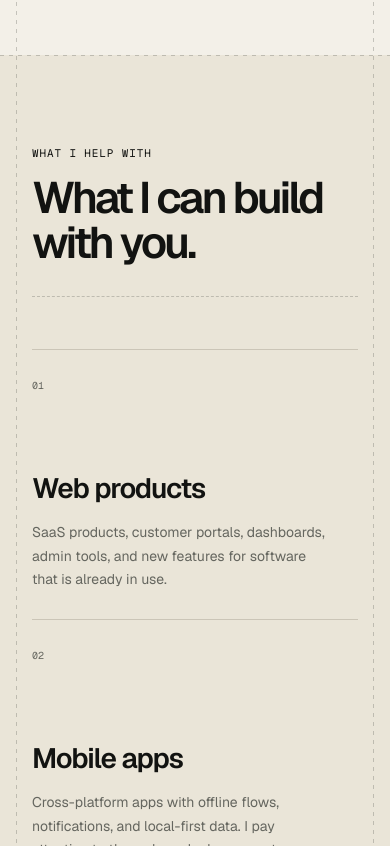
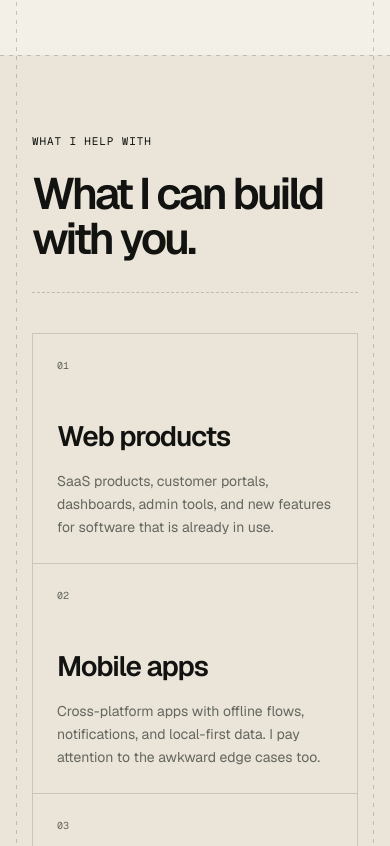
Before and after one commit to VincentMukuna/builtbyvin, a Next.js app: page / in a window 390 px wide. Shown: the part 5038-5884 px from the top of the page. Built offline with nearby package versions, Linux system fonts and the light colour scheme.

Commit message:
Refine services section layout and spacing

```diff
--- a/app/globals.css
+++ b/app/globals.css
@@ -666,31 +666,38 @@ footer a:hover {
 }
 
 .services-section {
-  padding-block: 128px;
+  padding-block: 112px;
   background: var(--paper-deep);
 }
 
 .services-heading {
-  grid-template-columns: 0.58fr 2.55fr;
-  margin-bottom: 74px;
+  grid-template-columns: 1fr;
+  gap: 20px;
+  margin-bottom: 56px;
+  padding-bottom: 40px;
+}
+
+.services-heading h2 {
+  max-width: 900px;
+  margin: 0;
 }
 
 .services-grid {
   display: grid;
   grid-template-columns: repeat(3, 1fr);
-  border-top: 1px solid var(--section-line);
+  border: 1px solid var(--section-line);
 }
 
 .services-grid article {
-  min-height: 330px;
-  padding: 28px 34px 34px 0;
+  min-height: 260px;
+  padding: 24px 28px 30px;
   display: flex;
   flex-direction: column;
   border-right: 1px solid var(--section-line);
 }
 
 .services-grid article:not(:first-child) {
-  padding-left: 34px;
+  padding-left: 28px;
 }
 
 .services-grid article:last-child {
@@ -698,7 +705,7 @@ footer a:hover {
 }
 
 .service-number {
-  margin-bottom: auto;
+  margin-bottom: 64px;
   color: var(--muted);
   font-family: var(--font-geist-mono), monospace;
   font-size: 10px;
@@ -1192,7 +1199,11 @@ footer {
   }
 
   .services-section {
-    padding-block: 92px;
+    padding-block: 80px;
+  }
+
+  .services-heading {
+    margin-bottom: 40px;
   }
 
   .services-grid {
@@ -1201,10 +1212,14 @@ footer {
 
   .services-grid article,
   .services-grid article:not(:first-child) {
-    min-height: 270px;
-    padding: 28px 0;
+    min-height: 0;
+    padding: 24px;
     border-right: 0;
     border-bottom: 1px solid var(--section-line);
+  }
+
+  .service-number {
+    margin-bottom: 48px;
   }
 
   .services-grid article:last-child {
```
